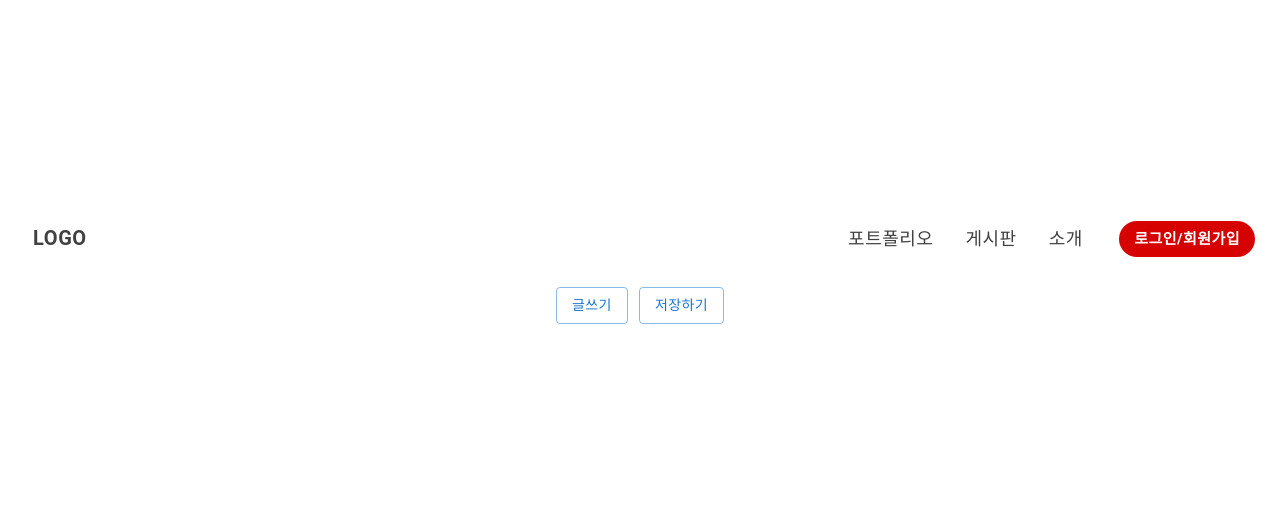
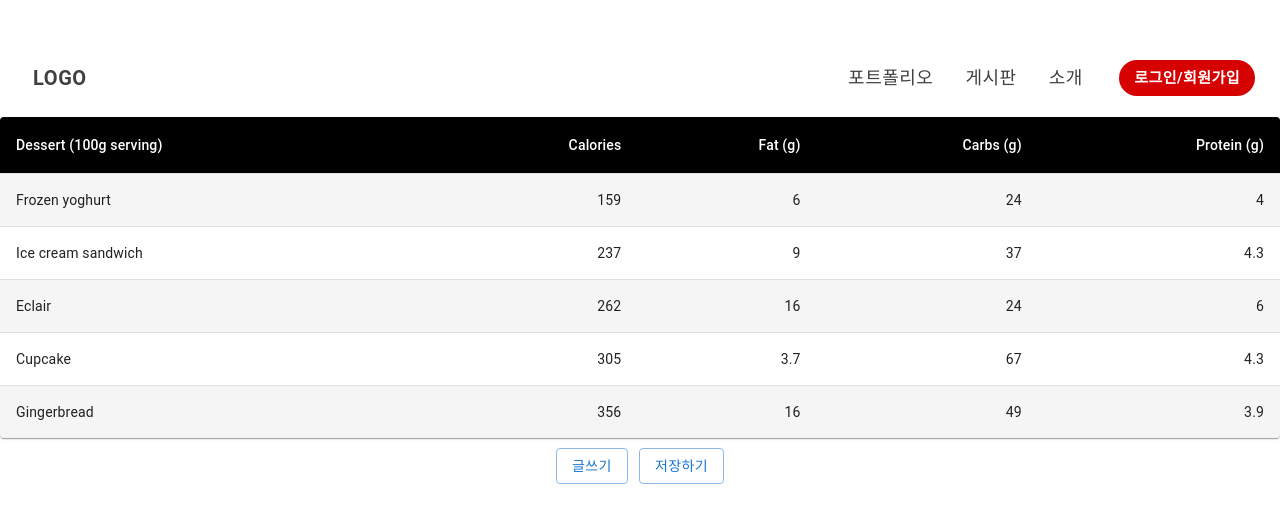
Before and after one commit to costar011/ssc, a React (Vite) app: page /boardlist in a window 1280 px wide. Shown: the part 133-656 px from the top of the page. Built offline with nearby package versions, Linux system fonts and the light colour scheme.

Commit message:
write page & boardlist table

```diff
--- a/src/pages/BoardList.tsx
+++ b/src/pages/BoardList.tsx
@@ -1,10 +1,19 @@
 import * as React from "react";
+import { styled } from "@mui/material/styles";
+import Table from "@mui/material/Table";
+import TableBody from "@mui/material/TableBody";
+import TableCell, { tableCellClasses } from "@mui/material/TableCell";
+import TableContainer from "@mui/material/TableContainer";
+import TableHead from "@mui/material/TableHead";
+import TableRow from "@mui/material/TableRow";
+import Paper from "@mui/material/Paper";
+
 import Header from "../component/header";
-import styled from "@emotion/styled";
 import { Button } from "@mui/material";
 import { useNavigate } from "react-router-dom";
+import style from "@emotion/styled";
 
-const Style = styled.div`
+const Style = style.div`
   display: flex;
   flex-direction: column;
   justify-content: center;
@@ -24,7 +33,7 @@
     position: relative; /* 부모 컨테이너를 기준으로 버튼 위치 설정 */
   }
 
-  .button_wapper {
+  .button-wapper {
     display: flex;
     justify-content: flex-end;
     margintop: 10px;
@@ -32,6 +41,44 @@
     margin: 10px 5px;
   }
 `;
+
+const StyledTableCell = styled(TableCell)(({ theme }) => ({
+  [`&.${tableCellClasses.head}`]: {
+    backgroundColor: theme.palette.common.black,
+    color: theme.palette.common.white,
+  },
+  [`&.${tableCellClasses.body}`]: {
+    fontSize: 14,
+  },
+}));
+
+const StyledTableRow = styled(TableRow)(({ theme }) => ({
+  "&:nth-of-type(odd)": {
+    backgroundColor: theme.palette.action.hover,
+  },
+  // hide last border
+  "&:last-child td, &:last-child th": {
+    border: 0,
+  },
+}));
+
+function createData(
+  name: string,
+  calories: number,
+  fat: number,
+  carbs: number,
+  protein: number
+) {
+  return { name, calories, fat, carbs, protein };
+}
+
+const rows = [
+  createData("Frozen yoghurt", 159, 6.0, 24, 4.0),
+  createData("Ice cream sandwich", 237, 9.0, 37, 4.3),
+  createData("Eclair", 262, 16.0, 24, 6.0),
+  createData("Cupcake", 305, 3.7, 67, 4.3),
+  createData("Gingerbread", 356, 16.0, 49, 3.9),
+];
 
 const BoardList = () => {
   const navigate = useNavigate();
@@ -41,14 +88,40 @@
   const saveButton = () => {
     alert("저장하기 버튼 클릭");
   };
-
   return (
     <Style>
       <div className="header-line">
         <Header />
       </div>
 
-      <div className="button_wapper">
+      <TableContainer component={Paper}>
+        <Table sx={{ minWidth: 700 }} aria-label="customized table">
+          <TableHead>
+            <TableRow>
+              <StyledTableCell>Dessert (100g serving)</StyledTableCell>
+              <StyledTableCell align="right">Calories</StyledTableCell>
+              <StyledTableCell align="right">Fat&nbsp;(g)</StyledTableCell>
+              <StyledTableCell align="right">Carbs&nbsp;(g)</StyledTableCell>
+              <StyledTableCell align="right">Protein&nbsp;(g)</StyledTableCell>
+            </TableRow>
+          </TableHead>
+          <TableBody>
+            {rows.map((row) => (
+              <StyledTableRow key={row.name}>
+                <StyledTableCell component="th" scope="row">
+                  {row.name}
+                </StyledTableCell>
+                <StyledTableCell align="right">{row.calories}</StyledTableCell>
+                <StyledTableCell align="right">{row.fat}</StyledTableCell>
+                <StyledTableCell align="right">{row.carbs}</StyledTableCell>
+                <StyledTableCell align="right">{row.protein}</StyledTableCell>
+              </StyledTableRow>
+            ))}
+          </TableBody>
+        </Table>
+      </TableContainer>
+
+      <div className="button-wapper">
         <Button variant="outlined" onClick={writeButton}>
           글쓰기
         </Button>
--- a/src/pages/Write.tsx
+++ b/src/pages/Write.tsx
@@ -36,18 +36,16 @@
     font-size: 1em;
   }
 
-  button {
-    width: 100%;
-    height: 3em;
-    font-size: 1em;
+  .button-wapper {
+    display: flex;
+    justify-content: flex-end;
+    margintop: 10px;
+    gap: 0.7em;
+    margin: 10px 5px;
   }
 
-  .btn-container {
-    display: flex;
-    gap: 1em;
-
-    width: 200px;
-    border-radius: 15px;
+  .header-line {
+    width: 100%;
   }
 `;
 
@@ -62,12 +60,15 @@
 export default function Write() {
   return (
     <Style>
-      <Header />
+      <div className="header-line">
+        <Header />
+      </div>
+
       <div className="write-container">
         <h1>글쓰기</h1>
         <input type="text" placeholder="제목을 입력하세요" />
         <textarea placeholder="내용을 입력하세요" />
-        <div className="btn-container">
+        <div className="button-wapper">
           <Button variant="contained" color="primary" onClick={WriteButton}>
             글쓰기
           </Button>
```
